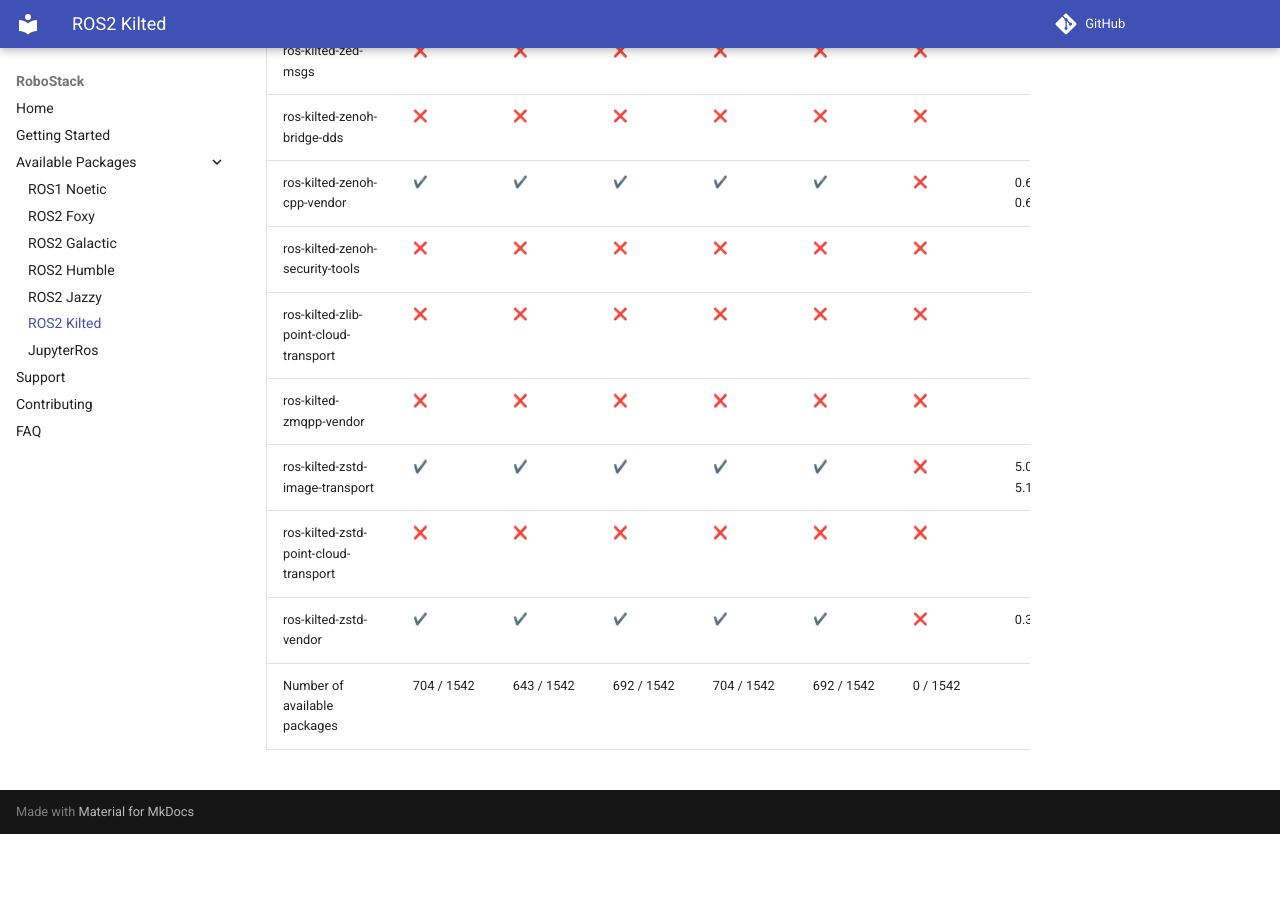
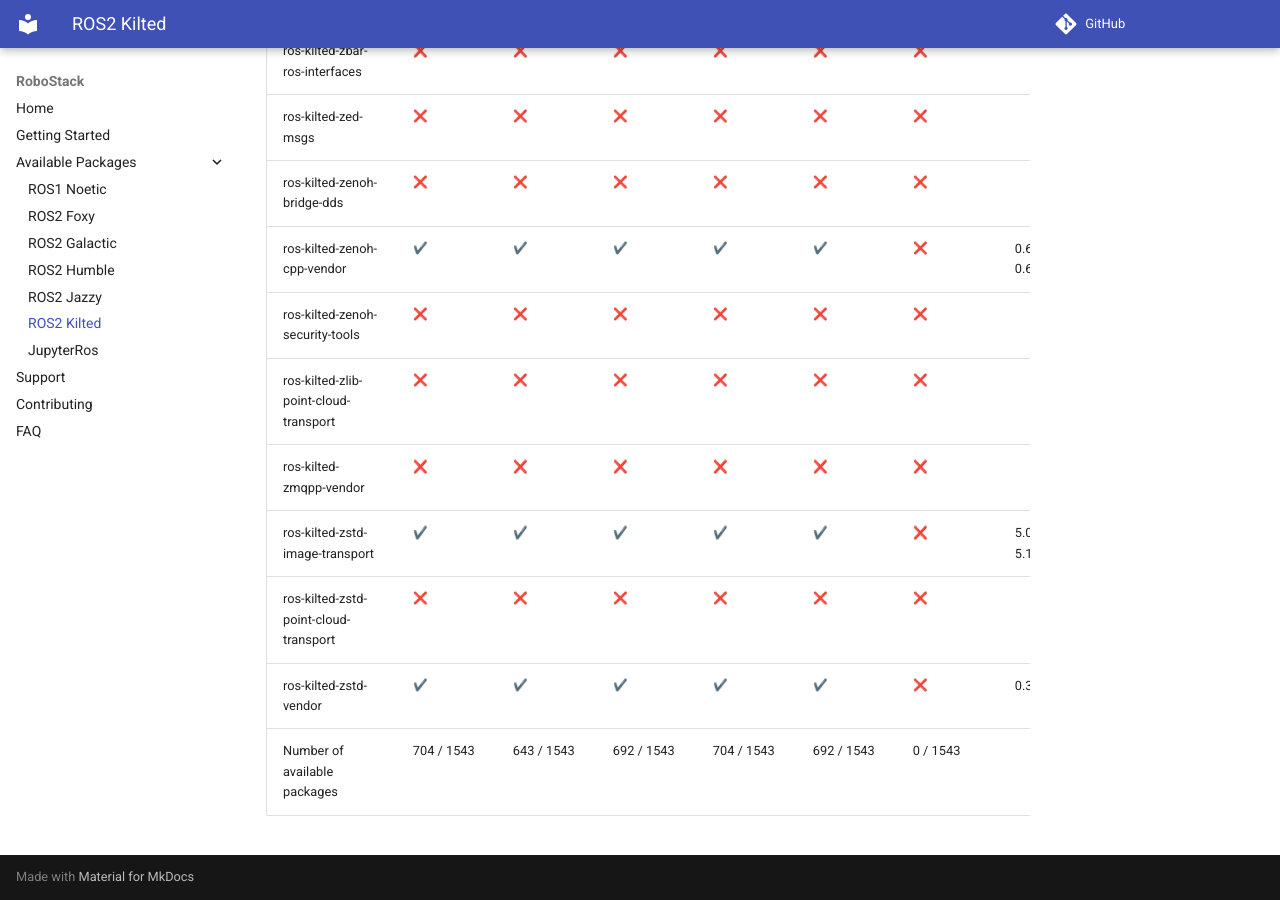
Before and after one commit to RoboStack/robostack.github.io, an MkDocs documentation site: the page built from docs/kilted.md, in a window 1280 px wide and 900 px high, scrolled down 113846 px. Built offline with MkDocs 1.6.1 and Material for MkDocs 9.7.7, drawn with Linux system fonts in a browser that asks for light colours; emoji names are drawn with the system emoji font; comment, search, counter and statistics services are not loaded; before the commit the page ends 114680 px from its top, so only the background shows below that; some of the changed text lies outside the part shown.

Commit message:
Update tables

```diff
--- a/docs/kilted.md
+++ b/docs/kilted.md
@@ -1542,4 +1543,4 @@
 | ros-kilted-zstd-image-transport | :heavy_check_mark: { data-sort='1' } | :heavy_check_mark: { data-sort='1' } | :heavy_check_mark: { data-sort='1' } | :heavy_check_mark: { data-sort='1' } | :heavy_check_mark: { data-sort='1' } | :x: { data-sort='0' } | 5.0.2, 5.1.0, 5.1.1  |
 | ros-kilted-zstd-point-cloud-transport | :x: { data-sort='0' } | :x: { data-sort='0' } | :x: { data-sort='0' } | :x: { data-sort='0' } | :x: { data-sort='0' } | :x: { data-sort='0' } |   |
 | ros-kilted-zstd-vendor | :heavy_check_mark: { data-sort='1' } | :heavy_check_mark: { data-sort='1' } | :heavy_check_mark: { data-sort='1' } | :heavy_check_mark: { data-sort='1' } | :heavy_check_mark: { data-sort='1' } | :x: { data-sort='0' } | 0.32.0  |
-| Number of available packages |  704 / 1542 | 643 / 1542 | 692 / 1542 | 704 / 1542 | 692 / 1542 | 0 / 1542 |
+| Number of available packages |  704 / 1543 | 643 / 1543 | 692 / 1543 | 704 / 1543 | 692 / 1543 | 0 / 1543 |
```
Also changed, not shown: other parts of docs/kilted.md (+1 -0 lines).
